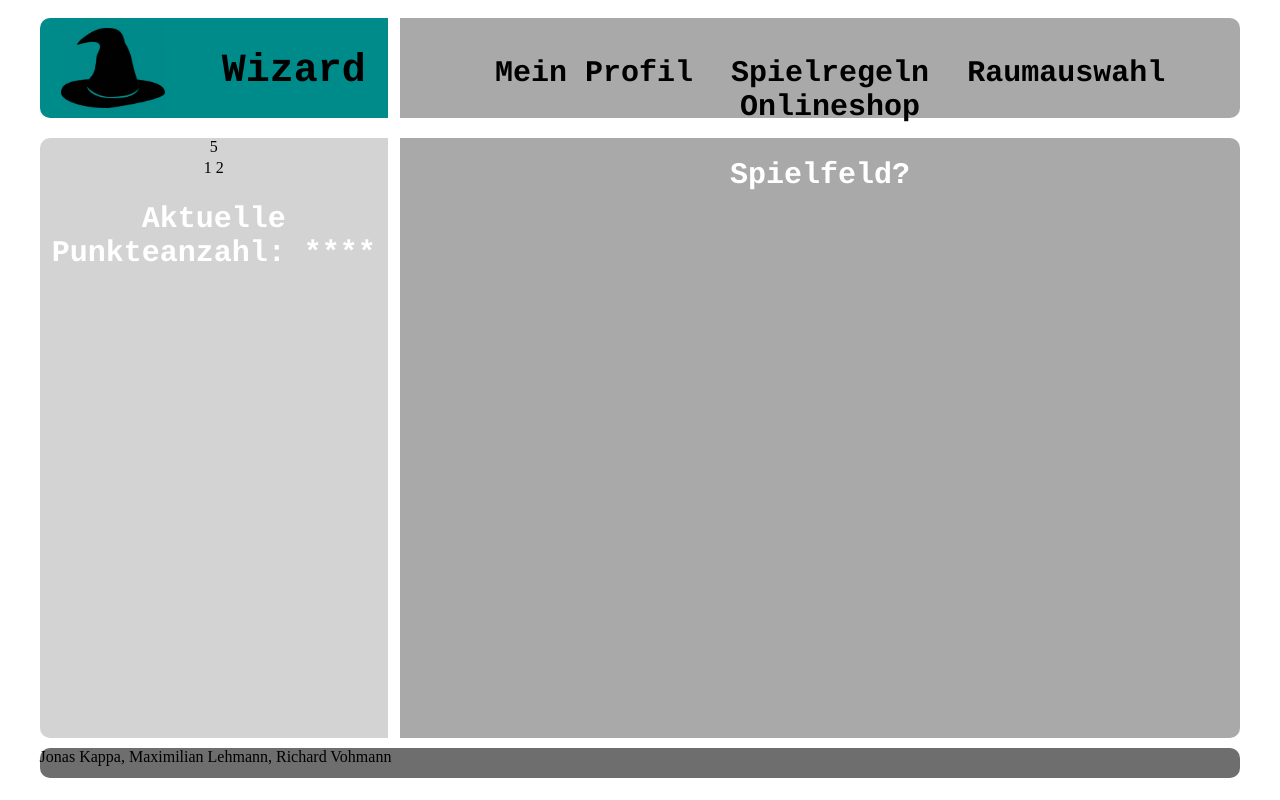
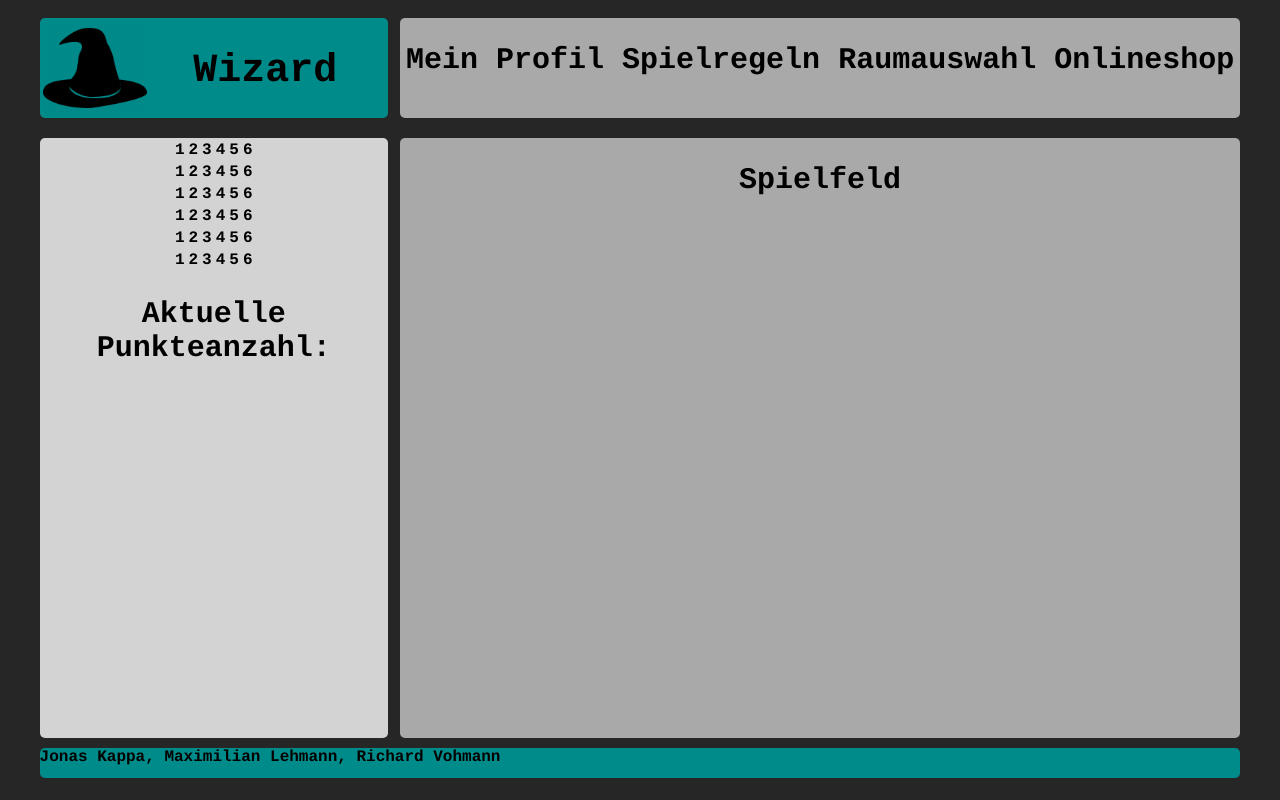
Before and after one commit to paraRhyme/webEngineering, a website: page public/index.html in a window 1280 px wide. Drawn offline with Linux system fonts and the light colour scheme.

Commit message:
Erstes Design

```diff
--- a/public/index.html
+++ b/public/index.html
@@ -4,56 +4,97 @@
 <head>
 	<title>Wizard</title>
 		<meta charset="UTF-8">
-	<link rel="icon" type="image/png" href="C:\Desktop\Wizard\icon.png">
+	<link rel="icon" type="image/png" href="	icon.png">
 	<link rel="stylesheet" href="style.css">
 </head>
 
 <body>
-	<div id="website">
-		<div id="header">
-			<div id="logo">
-				<center><table>
+	<div id="field">
+		<div id="line01">
+			<div id="line0101">
+				<table>
 					<tr>
 						<td width="35%">
-							<center><img src="icon.png" width="104" height="90" alt="Zauberhut"></center>
+							<img src="icon.png" width="104" height="90" alt="Zauberhut">
 						</td>
 						<td width="10%">
 						</td>
 						<td>
-                            <center><h1><a href="http://www.google.de">Wizard</a></h1></center>
+                            <h1><a href="https://www.amigo-spiele.de/spiel/wizard">Wizard</a></h1>
 						</td>
 					</tr>
-				</table></center>
+				</table>
 			</div>
-			<div id="menue">
-				<br>
-				<h1><a href="http://www.google.de">Mein Profil</a>
+			<div id="line0102">
+                <h2>
+                    <a href="http://www.google.de">Mein Profil</a>
                     <a href="http://www.google.de">Spielregeln</a>
                     <a href="http://www.google.de">Raumauswahl</a>
-                    <a href="http://www.google.de">Onlineshop</a></h1>
+                    <a href="http://www.google.de">Onlineshop</a>
+                </h2>
 			</div>
 		</div>
-		<div id="main">
-			<div id="mainLinks">
+		<div id="line02">
+			<div id="line0201">
                 <center>
                     <table>
                         <tr>
-                            <td>
-                            1</td>
-                            <td>
-                            2</td>
+                            <td>1</td>
+                            <td>2</td>
+                            <td>3</td>
+                            <td>4</td>
+                            <td>5</td>
+                            <td>6</td>
                         </tr>
                         <tr>
-                        5</tr>
+                            <td>1</td>
+                            <td>2</td>
+                            <td>3</td>
+                            <td>4</td>
+                            <td>5</td>
+                            <td>6</td>
+                        </tr>
+                        <tr>
+                            <td>1</td>
+                            <td>2</td>
+                            <td>3</td>
+                            <td>4</td>
+                            <td>5</td>
+                            <td>6</td>
+                        </tr>
+                        <tr>
+                            <td>1</td>
+                            <td>2</td>
+                            <td>3</td>
+                            <td>4</td>
+                            <td>5</td>
+                            <td>6</td>
+                        </tr>
+                        <tr>
+                            <td>1</td>
+                            <td>2</td>
+                            <td>3</td>
+                            <td>4</td>
+                            <td>5</td>
+                            <td>6</td>
+                        </tr>
+                        <tr>
+                            <td>1</td>
+                            <td>2</td>
+                            <td>3</td>
+                            <td>4</td>
+                            <td>5</td>
+                            <td>6</td>
+                        </tr>
                     </table>
                 </center>
-				<h1>Aktuelle Punkteanzahl: ****</h1>
+				<h2>Aktuelle Punkteanzahl:</h2>
 			</div>
-			<div id="inhalt">
-				<h1>Spielfeld?</h1>
+			<div id="line0202">
+				<h2>Spielfeld</h2>
 			</div>
 		</div>
-		<div id="footer">
+		<div id="line03">
 			<p align="left">Jonas Kappa, Maximilian Lehmann, Richard Vohmann</p>
 		</div>
 	</div>
--- a/public/style.css
+++ b/public/style.css
@@ -1,111 +1,104 @@
 h1 {
-	color:white;
-	font-size:30px;
-	font-weight:bold;
-	font-family:Courier;
+    color:white;
+    font-size:40px;
+    text-align: center;
+}
+
+h1:hover {
+    color:black;
+    text-decoration: underline;
 }
 
 h2 {
-	background-color: #ccc;
-	border-radius: 1em;
-	padding-left: 1em;
+	color:black;
+	font-size:30px;
 }
 
-a {
-    text-decoration: none;
-    color:black;
-    padding-left: 20px;
-}
-
-img:hover {
-    padding-bottom: 50px;
-}
-
-a:hover {
+h2:hover {
     color:darkcyan;
     text-decoration: underline;
 }
 
-h1:hover {
-    text-decoration: inherit;
+div {
+    border-radius: 5px;
+}
+
+table {
+    text-align: center;
+}
+
+a {
+    color:black;
+    text-decoration: none;
+}
+
+img {
+    text-align: center;
 }
 
 body {
-	background-color:#FFFFFF;
+	background-color:#262626;
 	text-align:center;
+    font-family:courier;
+    font-weight:bold;
 }
 
-#website {
+#field {
 	width:100%;
 	margin: 0 auto;
 }
 
-#header {
+#line01 {
 	width:95%;
 	margin: 0 auto;
 }
 
-#logo h1 {
-	font-size:40px;
-	font-weight:bold;
-	color:white;
-	font-family:Courier;
-}
-
-#logo {
+#line0101 {
 	float:left;
 	width:29%;
 	height:100px;
 	background-color:darkcyan;
 	margin-top:10px;
 	margin-bottom:10px;
-	border-top-left-radius:10px;
-	border-bottom-left-radius:10px;
 }
 
-#menue {
+#line0102 {
 	float:right;
 	width:70%;
 	height:100px;
 	background-color:darkgrey;
 	margin-top:10px;
 	margin-bottom:10px;
-	border-top-right-radius:10px;
-	border-bottom-right-radius:10px;
 }
 
-#main {
+#line02 {
 	width:95%;
 	margin: 0 auto;
 }
 
-#mainLinks {
+#line0201 {
 	float:left;
 	width:29%;
 	height:600px;
 	background-color:lightgrey;
 	margin-top:10px;
 	margin-bottom:10px;
-	border-top-left-radius:10px;
-	border-bottom-left-radius:10px;
 }
 
-#inhalt {
+#line0202 {
 	float:right;
 	width:70%;
 	height:600px;
 	background-color:darkgrey;
 	margin-top:10px;
 	margin-bottom:10px;
-	border-top-right-radius:10px;
-	border-bottom-right-radius:10px;
 }
 
-#footer {
+#line03 {
 	width:95%;
+    padding: 0 auto;
 	margin: 0 auto;
 	height:30px;
-	background-color:#6E6E6E;
-	border-radius:10px;
+	background-color:darkcyan;
 	clear:both;
 }
```
